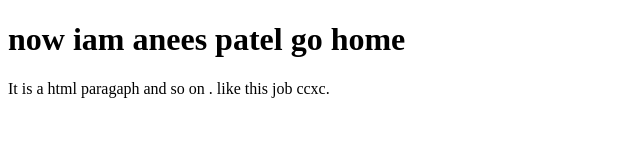
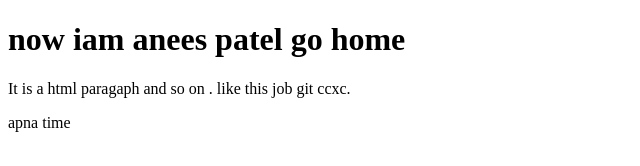
Before and after one commit to Aneespatel620/new--try-repo, a plain HTML site: page anees/pi.html in a window 1280 px wide. Shown: the whole page, without its empty margins (0-640 px from the left). Drawn offline with Linux system fonts and the light colour scheme.

Commit message:
new paragraph

```diff
--- a/anees/pi.html
+++ b/anees/pi.html
@@ -3,6 +3,7 @@
 <head><title>new pagr </title></head>
 <body>
     <h1>now iam anees patel go home  </h1>
-<p> It is a html paragaph  and so on . like this job  ccxc.</p>
+<p> It is a html paragaph  and so on . like this job git ccxc.</p>
+<p>apna time </p>
 </body>
 </html>
```
